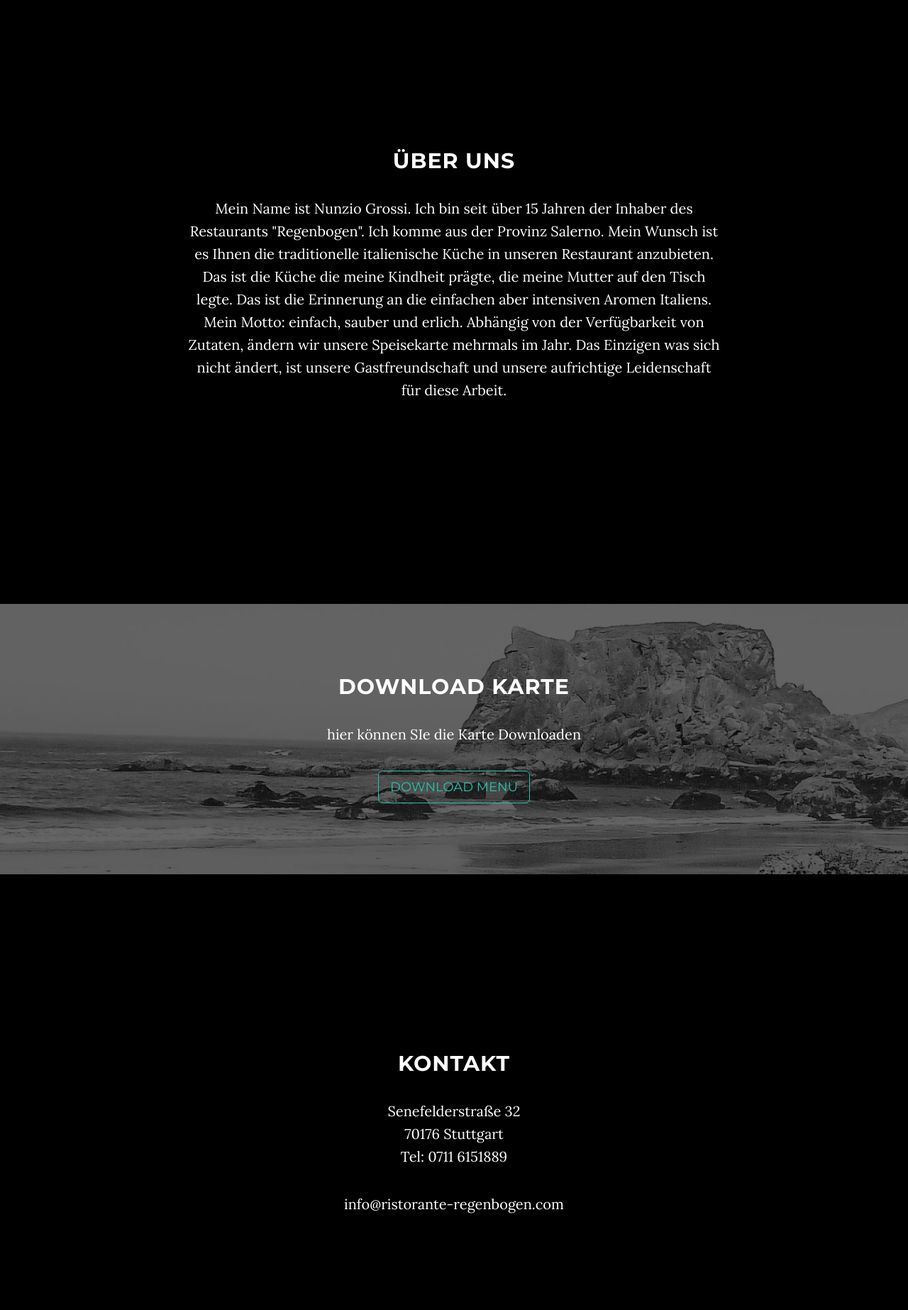
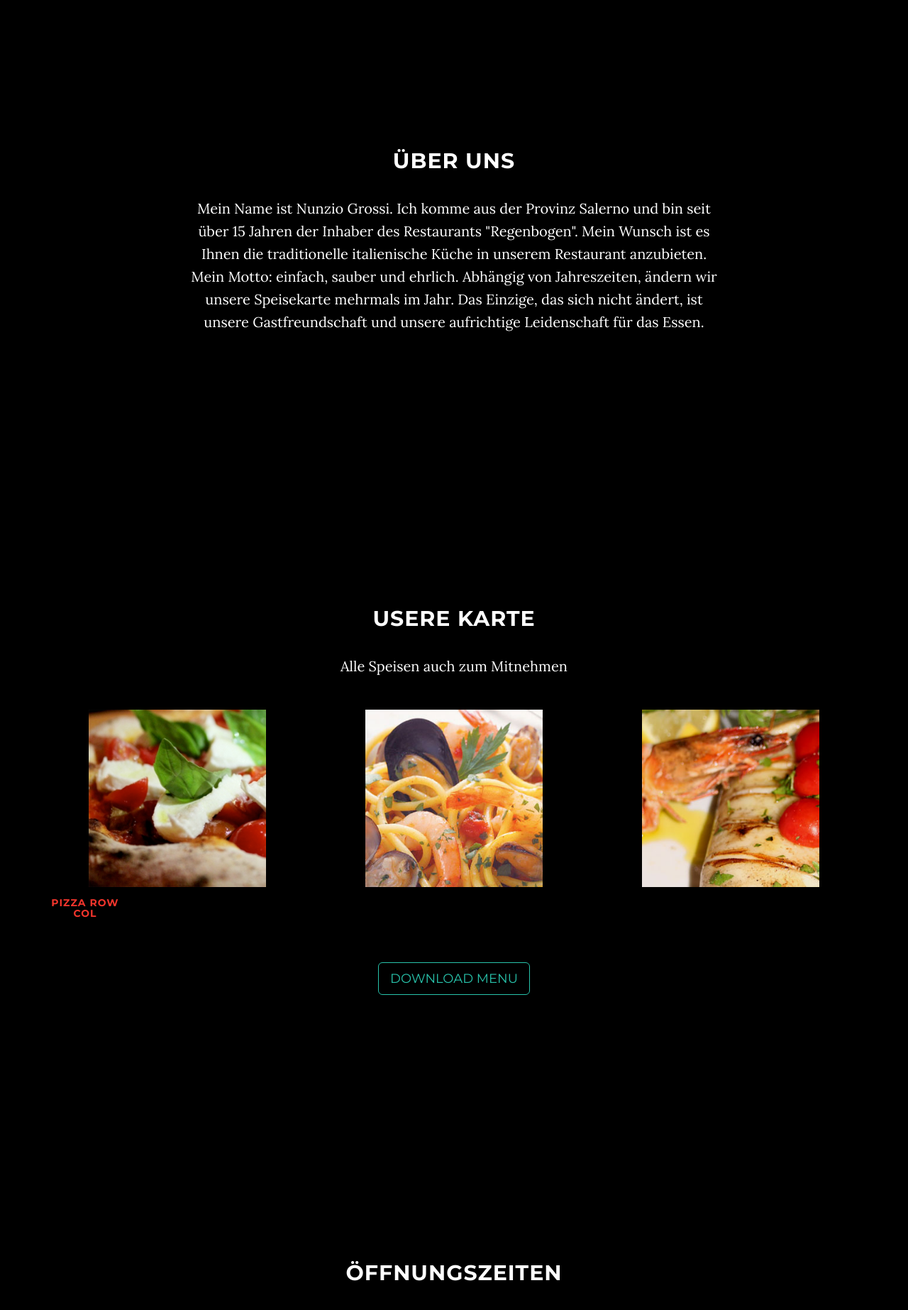
Before and after one commit to zagor3/regenbogen, a PHP site: page / in a window 1280 px wide. Shown: the part 840-2686 px from the top of the page at 71% size. Run offline with PHP 8.4, Linux system fonts and the light colour scheme; some libraries are stand-ins or nearby versions.

Commit message:
First Online Version

```diff
--- a/css/grayscale.css
+++ b/css/grayscale.css
@@ -1,3 +1,37 @@
+/* My Customisation */
+p1 {
+    margin: 0 0 25px;
+    font-size: 16px;
+    line-height: 0.8;
+}
+
+.pizzas{
+    color: #f2352c;
+}
+
+.pasta{
+    color: #c1dc67;
+}
+
+.fisch{
+    color: #69a9db;
+}
+
+.menu-img{
+    margin: 10px 0px 15px 0px;
+    width: 250px;
+    height: 250px;
+}
+
+.abstand-oben{
+    margin: 25px;
+}
+
+
+
+
+
+
 body {
     width: 100%;
     height: 100%;
@@ -24,6 +58,8 @@ h6 {
     letter-spacing: 1px;
 }
 
+
+
 p {
     margin: 0 0 25px;
     font-size: 18px;
@@ -44,6 +80,8 @@ a {
     -moz-transition: all .2s ease-in-out;
     transition: all .2s ease-in-out;
 }
+
+
 
 a:hover,
 a:focus {
@@ -245,7 +283,7 @@ a:focus {
     width: 100%;
     padding: 50px 0;
     color: #fff;
-    background: url(../img/downloads-bg.jpg) no-repeat center center scroll;
+    background: #000 no-repeat center center scroll;
     background-color: #000;
     -webkit-background-size: cover;
     -moz-background-size: cover;
--- a/index.html
+++ b/index.html
@@ -47,7 +47,7 @@
                         <a href="#about">Über uns</a>
                     </li>
                     <li class="page-scroll">
-                        <a href="#download">Menu</a>
+                        <a href="#download">Unsere Karte</a>
                     </li>
                     <li class="page-scroll">
                         <a href="#contact">Kontakt</a>
@@ -82,7 +82,7 @@
             <div class="col-lg-8 col-lg-offset-2">
                 <h2>Über uns</h2>
 
-                <p>Mein Name ist Nunzio Grossi. Ich bin seit über 15 Jahren der Inhaber des Restaurants "Regenbogen". Ich komme aus der Provinz Salerno. Mein Wunsch ist es Ihnen die traditionelle italienische Küche in unseren Restaurant anzubieten. Das ist die Küche die meine Kindheit prägte, die meine Mutter auf den Tisch legte. Das ist die Erinnerung an die einfachen aber intensiven Aromen Italiens. Mein Motto: einfach, sauber und erlich. Abhängig von der Verfügbarkeit von Zutaten, ändern wir unsere Speisekarte mehrmals im Jahr. Das Einzigen was sich nicht ändert, ist unsere Gastfreundschaft und unsere aufrichtige Leidenschaft für diese Arbeit.</p>
+                <p>Mein Name ist Nunzio Grossi. Ich komme aus der Provinz Salerno und bin seit über 15 Jahren der Inhaber des Restaurants "Regenbogen". Mein Wunsch ist es Ihnen die traditionelle italienische Küche in unserem Restaurant anzubieten. Mein Motto: einfach, sauber und ehrlich. Abhängig von Jahreszeiten, ändern wir unsere Speisekarte mehrmals im Jahr. Das Einzige, das sich nicht ändert, ist unsere Gastfreundschaft und unsere aufrichtige Leidenschaft für das Essen.</p>
 
             </div>
         </div>
@@ -91,11 +91,41 @@
     <section id="download" class="content-section text-center">
         <div class="download-section">
             <div class="container">
-                <div class="col-lg-8 col-lg-offset-2">
-                    <h2>Download Karte </h2>
-                    <p>hier können SIe die Karte Downloaden</p>
-                    <a href="http://startbootstrap.com/grayscale" class="btn btn-default btn-lg">Download Menu</a>
+                <div class="row">
+                    <div class="col-lg-8 col-lg-offset-2">
+                        <h2>Usere Karte </h2>
+                        <p>Alle Speisen auch zum Mitnehmen</p>
+
+                    </div>
                 </div>
+
+                 <!-- Karte -->
+
+                 <div class="row">
+                    <div class="col-lg-4 pizzas">
+                        <img src="images/pizza.jpg" class="menu-img">
+                        <div class="row">
+                            <div class="col-lg-4"> <h5>Pizza Row COl</h5> </div>
+                        </div>
+                    </div>
+                    <div class="col-lg-4 pasta">
+                        <img src="images/spaghetti_frutte_di_mare.jpg" class="menu-img">
+                    </div>
+                    <div class="col-lg-4 fisch">
+                        <img src="images/fisch.jpg" class="menu-img">
+                    </div>
+
+                </div>
+
+
+
+
+                <div class="row abstand-oben">
+                    <div class="col-lg-8 col-lg-offset-2">
+                        <a href="http://startbootstrap.com/grayscale" class="btn btn-default btn-lg">Download Menu</a>
+                     </div>
+                </div>
+
             </div>
         </div>
     </section>
@@ -103,8 +133,8 @@
     <section id="contact" class="container content-section text-center">
         <div class="row">
             <div class="col-lg-8 col-lg-offset-2">
-                <h2>Kontakt</h2>
-               <p>Senefelderstraße 32<br>70176 Stuttgart<br>Tel: 0711 6151889</p>
+                <h2>Öffnungszeiten</h2>
+                <p>kein Ruhetag.<br>Mittagstisch: 11:00 - 14:00<br>und Abends: 17:00 - 23:00<br><br>Senefelderstraße 32<br>70176 Stuttgart<br>Tel: 0711 6151889</p>
                 <p>info@ristorante-regenbogen.com</p>
 
             </div>
@@ -119,11 +149,28 @@
     <script src="http://cdnjs.cloudflare.com/ajax/libs/jquery-easing/1.3/jquery.easing.min.js"></script>
 
     <!-- Google Maps API Key - You will need to use your own API key to use the map feature -->
-    <script type="text/javascript" src="https://maps.googleapis.com/maps/api/js?key=AIzaSyCRngKslUGJTlibkQ3FkfTxj3Xss1UlZDA&sensor=false"></script>
+    <script type="text/javascript" src="https://maps.googleapis.com/maps/api/js?v=3.exp&sensor=false"></script>
 
     <!-- Custom Theme JavaScript -->
     <script src="js/grayscale.js"></script>
 
+    <script>
+
+        var map;
+        function initialize() {
+            var mapOptions = {
+               zoom: 19,
+               center: new google.maps.LatLng(48.773,9.16261)
+            };
+
+            map = new google.maps.Map(document.getElementById('map'),mapOptions);
+        }
+
+        google.maps.event.addDomListener(window, 'load', initialize);
+
+    </script>
+
+
 </body>
 
 </html>
```
Also changed, not shown: images/pizza.jpg (renamed from images/pizza_300x300.jpg), images/spaghetti_frutte_di_mare.jpg (renamed from images/spaghetti_frutte_di_mare_300x300.jpg), img/downloads-bg Kopie.jpg (renamed from img/downloads-bg.jpg).
